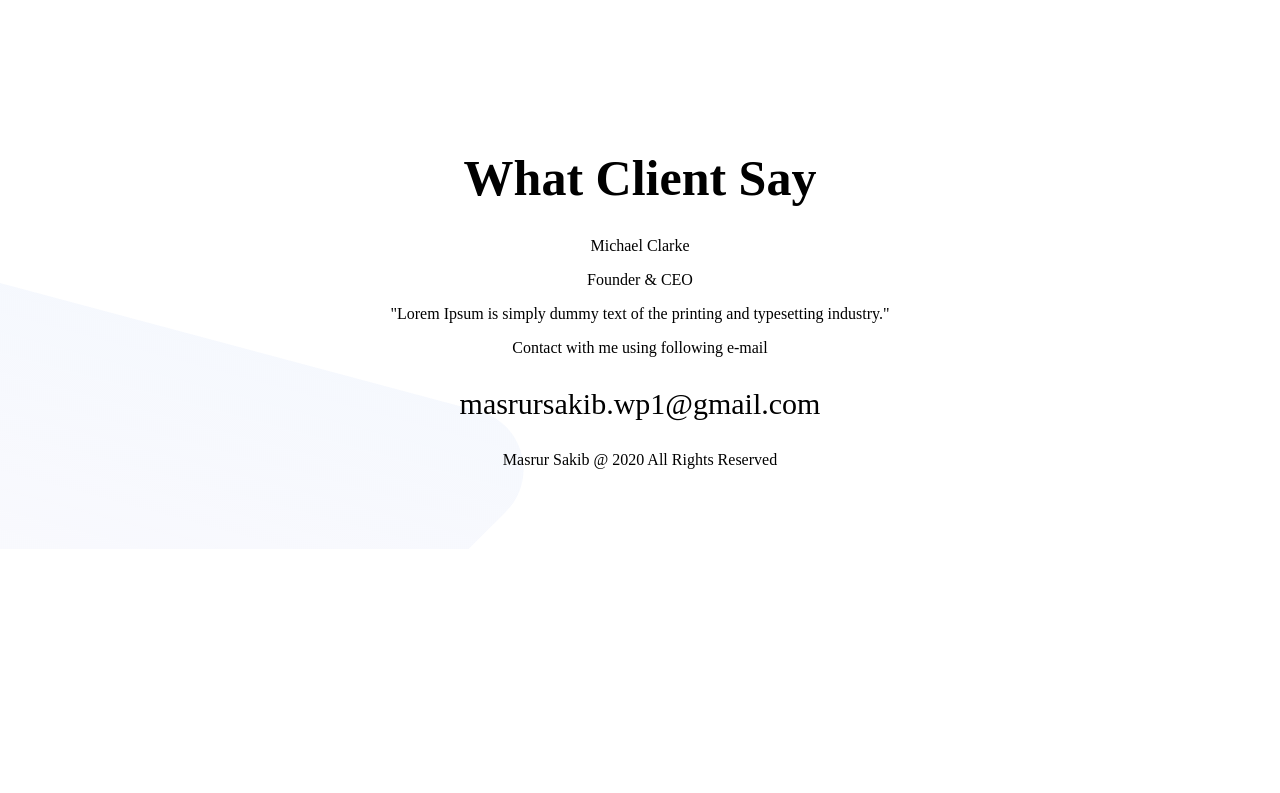
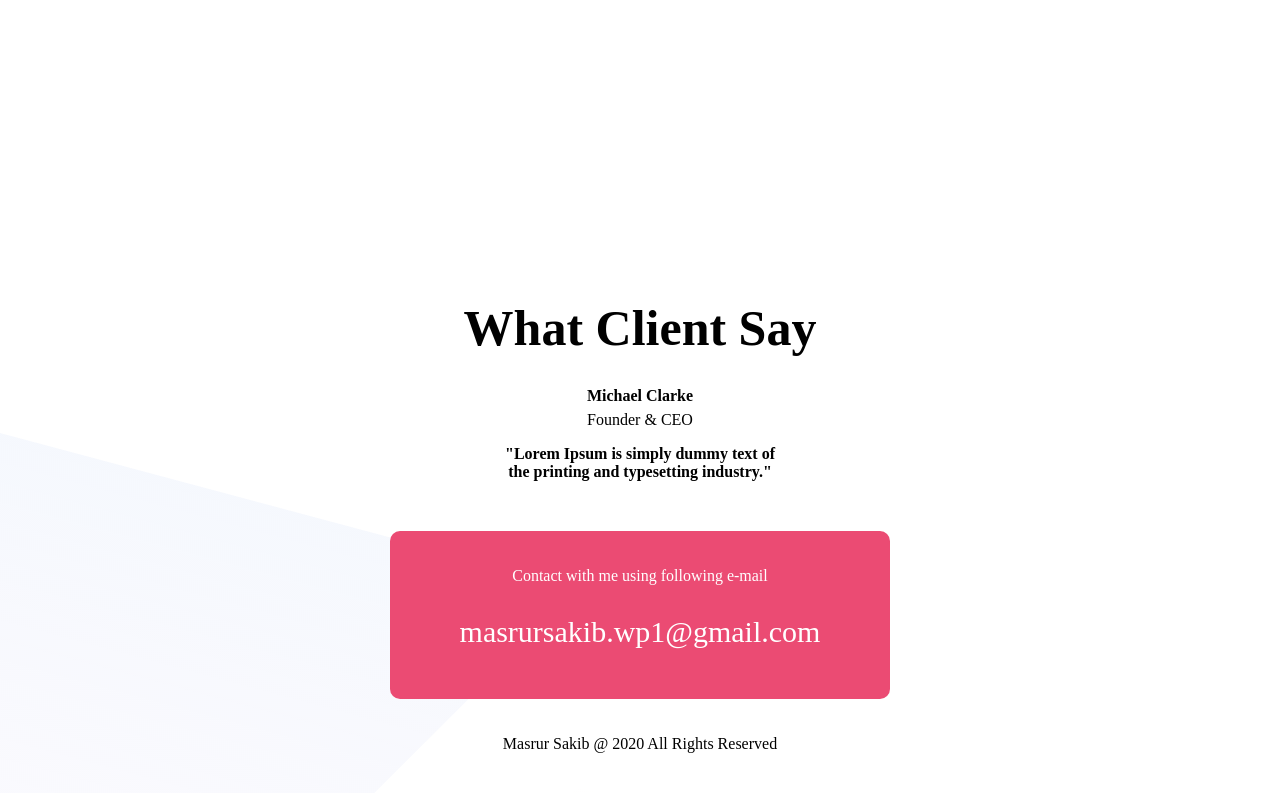
Before and after one commit to masrur-sakib/first_project, a plain HTML site: page index.html in a window 1280 px wide. Shown: the part 2151-2944 px from the top of the page. Before the commit the page ends 2700 px from the top, so only its background shows below. Drawn offline with Linux system fonts and the light colour scheme.

Commit message:
update 4

```diff
--- a/index.html
+++ b/index.html
@@ -60,23 +60,23 @@
         <h1 class="latest_work_title">What Client Say</h1>
 
         <div class="eighth_div">
-        <p>Michael Clarke</p>
-        <p>Founder & CEO</p>
-        <p>"Lorem Ipsum is simply dummy text of the printing and typesetting industry."</p>
+        <p> <b>Michael Clarke </b></p>
+        <p class="designation">Founder & CEO</p>
+        <p>
+            <b>
+                "Lorem Ipsum is simply dummy text of
+                <br>
+                the printing and typesetting industry."
+            </b>
+        </p>
 
-        <p>Contact with me using following e-mail</p>
-        <p class="contact_mail">masrursakib.wp1@gmail.com</p>
-
-        <p class="copyright">Masrur Sakib @ 2020 All Rights Reserved</p>
-        </div>
-
-        <!-- <div class="ninth_div">
+        <div class="ninth_div">
             <p>Contact with me using following e-mail</p>
             <p class="contact_mail">masrursakib.wp1@gmail.com</p>
         </div>
         <div class="tenth_div">
             <p class="copyright">Masrur Sakib @ 2020 All Rights Reserved</p>
-        </div> -->
+        </div>
 
     </footer>
 
--- a/style.css
+++ b/style.css
@@ -84,7 +84,7 @@ div{
 /* Third Section Styles */
 .third_section{
     padding: 100px 50px 0px 50px;
-    height: 400px;
+    height: 500px;
     background-image: url(images/latest-work-bg.png);
     background-repeat: no-repeat;
 }
@@ -125,9 +125,9 @@ div{
 
 /* Fourth Section  */
 .fourth_section{
-    margin-top: 50px;
+    margin-top: 100px;
     padding: 100px 50px;
-    height: 300px;
+    height: 400px;
     background-image: url(images/footer-bg.png);
     background-repeat: no-repeat;
     text-align: center;
@@ -136,21 +136,27 @@ div{
 .eighth_div{
     float: none;
     width: 100%;
+    margin: 0px auto 0px auto;
 
+}
+.designation{
+    margin-top: -10px;
 }
 .ninth_div{
     float: none;
-    width: 100%;
+    color: white;
     background-color: #EB4B73;
-    margin: 0px 200px 0px 200px;
-    float: none;
+    width: 400px;
+    margin: 50px auto 0px auto;
+    padding: 20px 50px;
+    border-radius: 10px;
 
+}
+.contact_mail{
+    font-size: 30px;
 }
 .tenth_div{
     float: none;
     width: 100%;
-    padding-top: 50px;
+    padding: 20px 0px;
 }
-.contact_mail{
-    font-size: 30px;
-}
```
